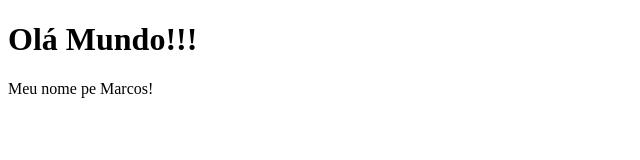
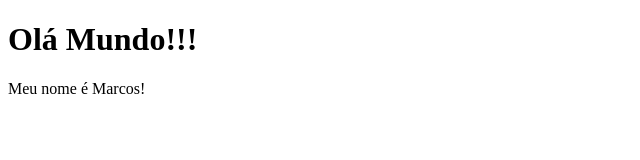
Before and after one commit to XxMarcossk/web-3005, a plain HTML site: page index.html in a window 1280 px wide. Shown: the full height of the page, 0-640 px from the left. Drawn offline with Linux system fonts and the light colour scheme.

Commit message:
Versao inicial

```diff
--- a/index.html
+++ b/index.html
@@ -10,7 +10,7 @@
 
 <body>
     <h1>Olá Mundo!!!</h1>
-    <p>Meu nome pe Marcos!</p>
+    <p>Meu nome é Marcos!</p>
 </body>
 
 </html>
```
